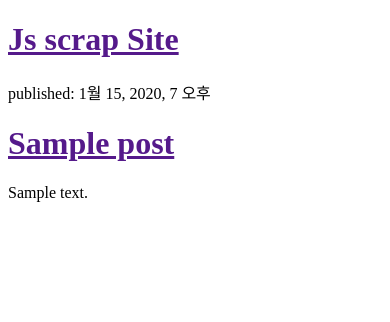
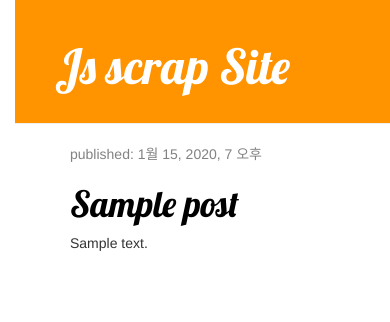
Before and after one commit to elvo27/my-first-scrap, a Django app: page / in a window 390 px wide. Shown: the top 322 px of the page. Run offline with Django 3.2, Linux system fonts and the light colour scheme; tables that the repository leaves empty hold one stand-in row (values such as "Sample post"); some libraries are stand-ins or nearby versions.

Commit message:
상세 페이지 등 추가

```diff
--- /dev/null
+++ b/scrap/static/css/scrap.css
@@ -0,0 +1,55 @@
+h1 a {
+    color: #FCA205;
+    font-family: 'Lobster';
+}
+
+body {
+    padding-left: 15px;
+}
+
+.page-header {
+    background-color: #ff9400;
+    margin-top: 0;
+    padding: 20px 20px 20px 40px;
+}
+
+.page-header h1, .page-header h1 a, .page-header h1 a:visited, .page-header h1 a:active {
+    color: #ffffff;
+    font-size: 36pt;
+    text-decoration: none;
+}
+
+.content {
+    margin-left: 40px;
+}
+
+h1, h2, h3, h4 {
+    font-family: 'Lobster', cursive;
+}
+
+.date {
+    color: #828282;
+}
+
+.save {
+    float: right;
+}
+
+.post-form textarea, .post-form input {
+    width: 100%;
+}
+
+.top-menu, .top-menu:hover, .top-menu:visited {
+    color: #ffffff;
+    float: right;
+    font-size: 26pt;
+    margin-right: 20px;
+}
+
+.post {
+    margin-bottom: 70px;
+}
+
+.post h1 a, .post h1 a:visited {
+    color: #000000;
+}
--- /dev/null
+++ b/scrap/templates/scrap/base.html
@@ -0,0 +1,24 @@
+{% load static %}
+<html>
+<head>
+    <link rel="stylesheet" href="//maxcdn.bootstrapcdn.com/bootstrap/3.2.0/css/bootstrap.min.css">
+    <link rel="stylesheet" href="//maxcdn.bootstrapcdn.com/bootstrap/3.2.0/css/bootstrap-theme.min.css">
+    <link rel="stylesheet" href="{% static 'css/scrap.css' %}">
+    <link href="//fonts.googleapis.com/css?family=Lobster&subset=latin,latin-ext" rel="stylesheet" type="text/css">
+    <meta charset="UTF-8">
+    <title>Js's scrap</title>
+</head>
+<body>
+    <div class="page-header">
+        <h1><a href="/">Js scrap Site</a></h1>
+    </div>
+    <div class="content container">
+        <div class="row">
+            <div class="col-md-8">
+            {% block content %}
+            {% endblock %}
+            </div>
+        </div>
+    </div>
+</body>
+</html>
--- a/scrap/templates/scrap/post_list.html
+++ b/scrap/templates/scrap/post_list.html
@@ -1,19 +1,13 @@
-<!DOCTYPE html>
-<html lang="en">
-<head>
-    <meta charset="UTF-8">
-    <title>Js's scrap</title>
-</head>
-<body>
-    <div>
-        <h1><a href="">Js scrap Site</a></h1>
-    </div>
+{% extends 'scrap/base.html' %}
+
+{% block content %}
     {% for post in posts %}
-        <div>
-            <p>published: {{ post.published_date }}</p>
-            <h1><a href="">{{ post.title }}</a></h1>
+        <div class="post">
+            <div class="date">
+                <p>published: {{ post.published_date }}</p>
+            </div>
+            <h1><a href="{% url 'post_detail' pk=post.pk %}">{{ post.title }}</a></h1>
             <p>{{ post.text|linebreaksbr }}</p>
         </div>
     {% endfor %}
-</body>
-</html>
+{% endblock %}
--- a/scrap/urls.py
+++ b/scrap/urls.py
@@ -3,4 +3,5 @@ from . import views
 
 urlpatterns = [
     path('', views.post_list, name='post_list'),
+    path('post/<int:pk>/', views.post_detail, name='post_detail'),
 ]
--- a/scrap/views.py
+++ b/scrap/views.py
@@ -1,4 +1,4 @@
-from django.shortcuts import render
+from django.shortcuts import render, get_object_or_404
 from django.utils import timezone
 from .models import Post
 
@@ -6,3 +6,7 @@ from .models import Post
 def post_list(request):
     posts = Post.objects.filter(published_date__lte=timezone.now()).order_by('published_date')
     return render(request, 'scrap/post_list.html', {'posts': posts})
+
+def post_detail(request, pk):
+    post = get_object_or_404(Post, pk=pk)
+    return render(request, 'scrap/post_detail.html', {'post': post})
```
Also changed, not shown: scrap/templates/scrap/post_detail.html (added, +13 -0 lines).
